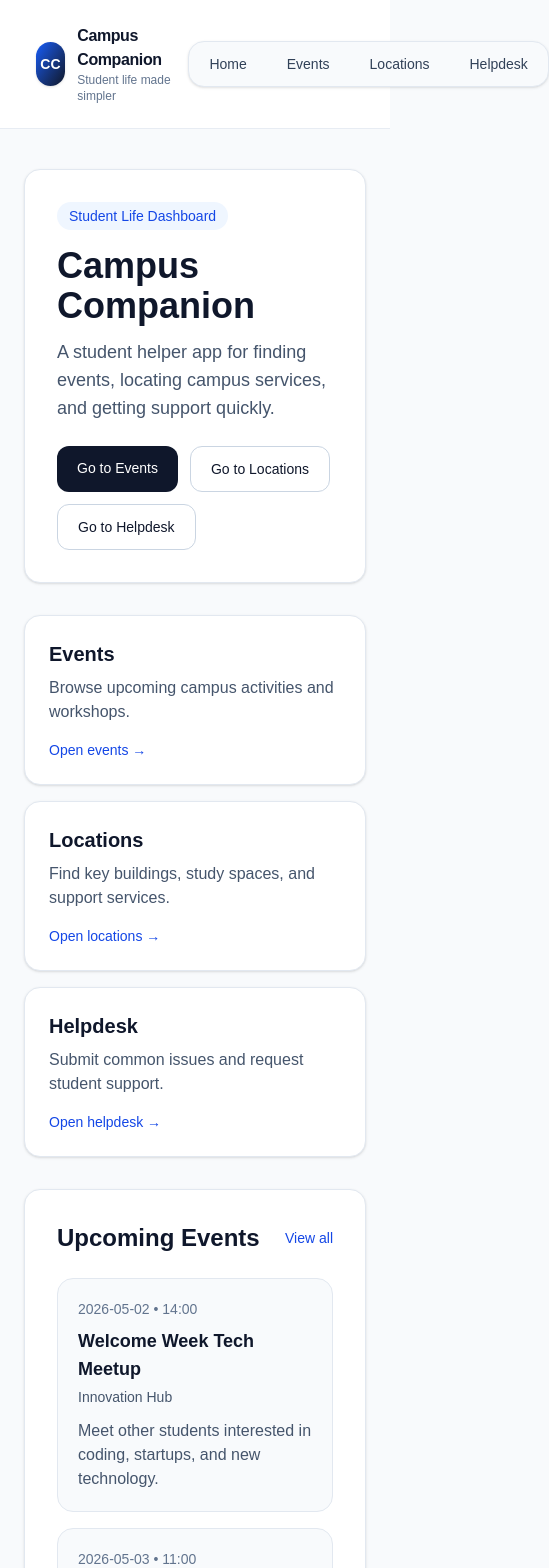
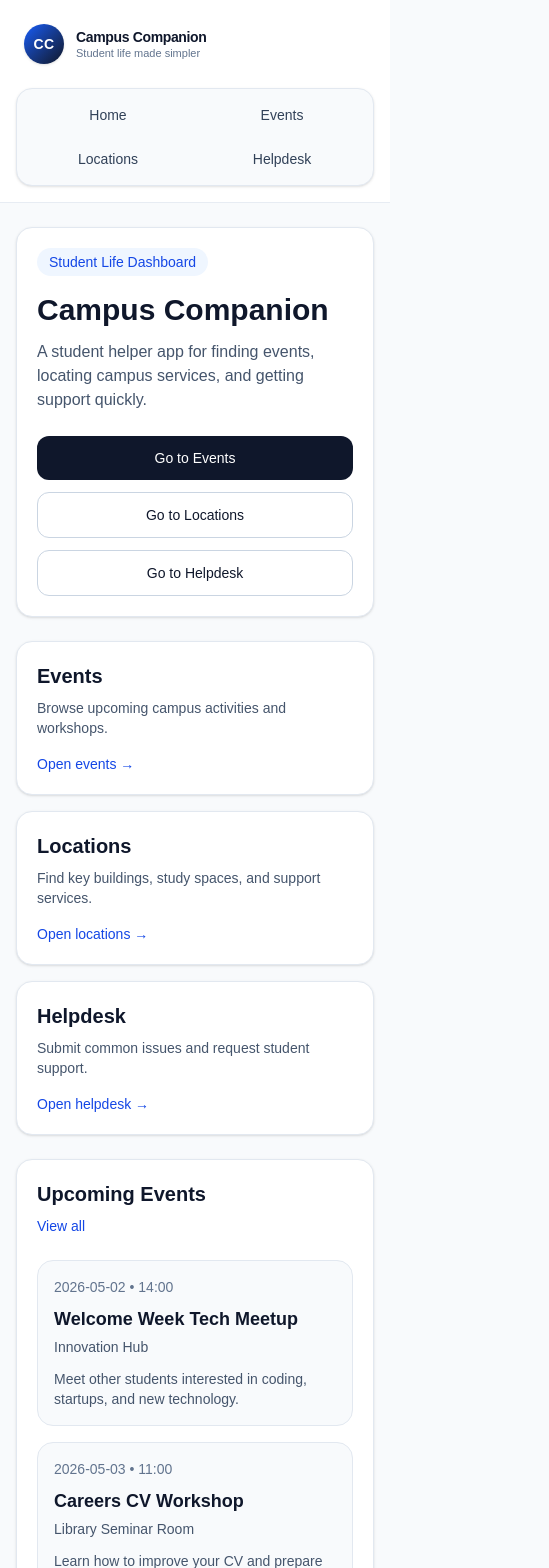
Before and after one commit to MiolesBlues/Campus_Companion, a Next.js app: page / in a window 390 px wide. Shown: the top 1568 px of the page, 549 px wide, since content can reach past the window. Built offline with nearby package versions, Linux system fonts and the light colour scheme.

Commit message:
improve mobile responsiveness across core pages

```diff
--- a/src/app/events/page.tsx
+++ b/src/app/events/page.tsx
@@ -17,20 +17,20 @@ export default function EventsPage() {
   }, [selectedCategory]);
 
   return (
-    <section className="space-y-8">
+    <section className="space-y-6 sm:space-y-8">
       <div className="space-y-3">
         <span className="inline-flex rounded-full bg-blue-50 px-3 py-1 text-sm font-medium text-blue-700">
           What&apos;s Happening
         </span>
         <div>
           <h1 className="text-3xl font-bold text-slate-900">Campus Events</h1>
-          <p className="mt-2 text-slate-600">
+          <p className="mt-2 text-sm text-slate-600 sm:text-base">
             Discover upcoming events, workshops, and activities around campus.
           </p>
         </div>
       </div>
 
-      <div className="rounded-2xl border border-slate-200 bg-white p-6 shadow-sm">
+      <div className="rounded-2xl border border-slate-200 bg-white p-5 shadow-sm sm:p-6">
         <label
           htmlFor="event-category"
           className="mb-2 block text-sm font-medium text-slate-700"
@@ -41,7 +41,7 @@ export default function EventsPage() {
           id="event-category"
           value={selectedCategory}
           onChange={(event) => setSelectedCategory(event.target.value)}
-          className="w-full max-w-sm rounded-xl border border-slate-300 px-4 py-3 text-slate-900 focus:border-slate-500 focus:outline-none"
+          className="w-full rounded-xl border border-slate-300 px-4 py-3 text-slate-900 focus:border-slate-500 focus:outline-none sm:max-w-sm"
         >
           {categories.map((category) => (
             <option key={category} value={category}>
@@ -55,7 +55,7 @@ export default function EventsPage() {
         {filteredEvents.map((event) => (
           <article
             key={event.id}
-            className="rounded-2xl border border-slate-200 bg-white p-6 shadow-sm"
+            className="rounded-2xl border border-slate-200 bg-white p-5 shadow-sm sm:p-6"
           >
             <span className="inline-block rounded-full bg-slate-100 px-3 py-1 text-sm font-medium text-slate-700">
               {event.category}
@@ -71,7 +71,9 @@ export default function EventsPage() {
 
             <p className="mt-1 text-sm text-slate-500">{event.location}</p>
 
-            <p className="mt-4 text-slate-600">{event.description}</p>
+            <p className="mt-4 text-sm text-slate-600 sm:text-base">
+              {event.description}
+            </p>
 
             <div className="mt-4 flex flex-wrap gap-2">
               {event.tags.map((tag) => (
@@ -88,7 +90,7 @@ export default function EventsPage() {
       </div>
 
       {filteredEvents.length === 0 && (
-        <div className="rounded-2xl border border-dashed border-slate-300 bg-white p-8 text-center text-slate-600 shadow-sm">
+        <div className="rounded-2xl border border-dashed border-slate-300 bg-white p-6 text-center text-slate-600 shadow-sm sm:p-8">
           No events found for this category.
         </div>
       )}
--- a/src/app/helpdesk/page.tsx
+++ b/src/app/helpdesk/page.tsx
@@ -18,21 +18,21 @@ export default function HelpdeskPage() {
   };
 
   return (
-    <section className="space-y-8">
+    <section className="space-y-6 sm:space-y-8">
       <div className="space-y-3">
         <span className="inline-flex rounded-full bg-blue-50 px-3 py-1 text-sm font-medium text-blue-700">
           Support Desk
         </span>
         <div>
           <h1 className="text-3xl font-bold text-slate-900">Helpdesk Support</h1>
-          <p className="mt-2 text-slate-600">
+          <p className="mt-2 text-sm text-slate-600 sm:text-base">
             Submit a support request for common campus and student service
             issues.
           </p>
         </div>
       </div>
 
-      <div className="rounded-2xl border border-slate-200 bg-white p-6 shadow-sm">
+      <div className="rounded-2xl border border-slate-200 bg-white p-5 shadow-sm sm:p-6">
         <form className="space-y-5" onSubmit={handleSubmit}>
           <div>
             <label
@@ -105,7 +105,7 @@ export default function HelpdeskPage() {
 
           <button
             type="submit"
-            className="rounded-xl bg-slate-900 px-5 py-3 text-white transition hover:bg-slate-700"
+            className="w-full rounded-xl bg-slate-900 px-5 py-3 text-white transition hover:bg-slate-700 sm:w-auto"
           >
             Submit request
           </button>
@@ -113,7 +113,7 @@ export default function HelpdeskPage() {
       </div>
 
       {submitted && (
-        <div className="rounded-2xl border border-green-200 bg-green-50 p-4 text-green-800 shadow-sm">
+        <div className="rounded-2xl border border-green-200 bg-green-50 p-4 text-sm text-green-800 shadow-sm sm:text-base">
           Your helpdesk request has been submitted successfully.
         </div>
       )}
--- a/src/app/layout.tsx
+++ b/src/app/layout.tsx
@@ -30,32 +30,32 @@ export default function RootLayout({
         </a>
 
         <header className="sticky top-0 z-40 border-b border-slate-200/80 bg-white/90 backdrop-blur-md">
-          <nav className="mx-auto flex max-w-6xl items-center justify-between px-6 py-4">
+          <nav className="mx-auto flex max-w-6xl flex-col gap-4 px-4 py-4 sm:px-6 lg:flex-row lg:items-center lg:justify-between">
             <Link
               href="/"
-              className="flex items-center gap-3 rounded-2xl px-3 py-2 transition hover:bg-slate-100"
+              className="flex w-full items-center gap-3 rounded-2xl px-2 py-2 transition hover:bg-slate-100 lg:w-auto"
             >
-              <div className="flex h-11 w-11 items-center justify-center rounded-full bg-gradient-to-br from-blue-600 to-slate-900 shadow-sm">
+              <div className="flex h-10 w-10 shrink-0 items-center justify-center rounded-full bg-gradient-to-br from-blue-600 to-slate-900 shadow-sm sm:h-11 sm:w-11">
                 <span className="text-sm font-semibold tracking-wide text-white">
                   CC
                 </span>
               </div>
-              <div className="leading-tight">
-                <p className="text-base font-semibold tracking-tight text-slate-900">
+              <div className="min-w-0 leading-tight">
+                <p className="text-sm font-semibold tracking-tight text-slate-900 sm:text-base">
                   Campus Companion
                 </p>
-                <p className="text-xs text-slate-500">
+                <p className="text-[11px] text-slate-500 sm:text-xs">
                   Student life made simpler
                 </p>
               </div>
             </Link>
 
-            <div className="flex items-center gap-2 rounded-2xl border border-slate-200 bg-slate-50 p-1 shadow-sm">
+            <div className="grid w-full grid-cols-2 gap-2 rounded-2xl border border-slate-200 bg-slate-50 p-2 shadow-sm sm:grid-cols-4 lg:w-auto lg:flex lg:items-center lg:gap-2 lg:p-1">
               {navLinks.map((link) => (
                 <Link
                   key={link.href}
                   href={link.href}
-                  className="rounded-xl px-4 py-2 text-sm font-medium text-slate-700 transition hover:bg-white hover:text-slate-900 hover:shadow-sm focus:outline-none focus:ring-2 focus:ring-blue-300"
+                  className="rounded-xl px-3 py-2 text-center text-sm font-medium text-slate-700 transition hover:bg-white hover:text-slate-900 hover:shadow-sm focus:outline-none focus:ring-2 focus:ring-blue-300 sm:px-4"
                 >
                   {link.label}
                 </Link>
@@ -66,7 +66,7 @@ export default function RootLayout({
 
         <main
           id="main-content"
-          className="mx-auto min-h-screen max-w-6xl px-6 py-10"
+          className="mx-auto min-h-screen max-w-6xl px-4 py-6 sm:px-6 sm:py-8 lg:py-10"
         >
           {children}
         </main>
--- a/src/app/locations/page.tsx
+++ b/src/app/locations/page.tsx
@@ -2,7 +2,7 @@ import locations from "@/data/locations.json";
 
 export default function LocationsPage() {
   return (
-    <section className="space-y-8">
+    <section className="space-y-6 sm:space-y-8">
       <div className="space-y-3">
         <span className="inline-flex rounded-full bg-blue-50 px-3 py-1 text-sm font-medium text-blue-700">
           Find Your Way
@@ -11,7 +11,7 @@ export default function LocationsPage() {
           <h1 className="text-3xl font-bold text-slate-900">
             Campus Locations
           </h1>
-          <p className="mt-2 text-slate-600">
+          <p className="mt-2 text-sm text-slate-600 sm:text-base">
             Find important campus spaces, support centres, and study areas.
           </p>
         </div>
@@ -21,7 +21,7 @@ export default function LocationsPage() {
         {locations.map((location) => (
           <article
             key={location.id}
-            className="rounded-2xl border border-slate-200 bg-white p-6 shadow-sm"
+            className="rounded-2xl border border-slate-200 bg-white p-5 shadow-sm sm:p-6"
           >
             <span className="inline-block rounded-full bg-slate-100 px-3 py-1 text-sm font-medium text-slate-700">
               {location.type}
@@ -31,7 +31,9 @@ export default function LocationsPage() {
               {location.name}
             </h2>
 
-            <p className="mt-3 text-slate-600">{location.description}</p>
+            <p className="mt-3 text-sm text-slate-600 sm:text-base">
+              {location.description}
+            </p>
 
             <div className="mt-4 space-y-2 text-sm text-slate-500">
               <p>
--- a/src/app/page.tsx
+++ b/src/app/page.tsx
@@ -5,35 +5,35 @@ export default function Home() {
   const upcomingEvents = events.slice(0, 2);
 
   return (
-    <section className="space-y-8">
-      <div className="rounded-2xl border border-slate-200 bg-white p-8 shadow-sm">
+    <section className="space-y-6 sm:space-y-8">
+      <div className="rounded-2xl border border-slate-200 bg-white p-5 shadow-sm sm:p-8">
         <span className="inline-flex rounded-full bg-blue-50 px-3 py-1 text-sm font-medium text-blue-700">
           Student Life Dashboard
         </span>
-        <h1 className="mt-4 text-4xl font-bold text-slate-900">
+        <h1 className="mt-4 text-3xl font-bold text-slate-900 sm:text-4xl">
           Campus Companion
         </h1>
-        <p className="mt-3 max-w-2xl text-lg text-slate-600">
+        <p className="mt-3 max-w-2xl text-base text-slate-600 sm:text-lg">
           A student helper app for finding events, locating campus services,
           and getting support quickly.
         </p>
 
-        <div className="mt-6 flex flex-wrap gap-3">
+        <div className="mt-6 flex flex-col gap-3 sm:flex-row sm:flex-wrap">
           <Link
             href="/events"
-            className="rounded-xl bg-slate-900 px-5 py-3 text-sm font-medium text-white transition hover:bg-slate-700"
+            className="rounded-xl bg-slate-900 px-5 py-3 text-center text-sm font-medium text-white transition hover:bg-slate-700"
           >
             Go to Events
           </Link>
           <Link
             href="/locations"
-            className="rounded-xl border border-slate-300 bg-white px-5 py-3 text-sm font-medium text-slate-900 transition hover:border-slate-400 hover:bg-slate-50"
+            className="rounded-xl border border-slate-300 bg-white px-5 py-3 text-center text-sm font-medium text-slate-900 transition hover:border-slate-400 hover:bg-slate-50"
           >
             Go to Locations
           </Link>
           <Link
             href="/helpdesk"
-            className="rounded-xl border border-slate-300 bg-white px-5 py-3 text-sm font-medium text-slate-900 transition hover:border-slate-400 hover:bg-slate-50"
+            className="rounded-xl border border-slate-300 bg-white px-5 py-3 text-center text-sm font-medium text-slate-900 transition hover:border-slate-400 hover:bg-slate-50"
           >
             Go to Helpdesk
           </Link>
@@ -43,10 +43,10 @@ export default function Home() {
       <div className="grid gap-4 md:grid-cols-3">
         <Link
           href="/events"
-          className="rounded-2xl border border-slate-200 bg-white p-6 shadow-sm transition hover:-translate-y-1 hover:border-slate-300 hover:shadow-md focus:outline-none focus:ring-2 focus:ring-blue-300"
+          className="rounded-2xl border border-slate-200 bg-white p-5 shadow-sm transition hover:-translate-y-1 hover:border-slate-300 hover:shadow-md focus:outline-none focus:ring-2 focus:ring-blue-300 sm:p-6"
         >
           <h2 className="text-xl font-semibold text-slate-900">Events</h2>
-          <p className="mt-2 text-slate-600">
+          <p className="mt-2 text-sm text-slate-600 sm:text-base">
             Browse upcoming campus activities and workshops.
           </p>
           <p className="mt-4 text-sm font-medium text-blue-700">Open events →</p>
@@ -54,10 +54,10 @@ export default function Home() {
 
         <Link
           href="/locations"
-          className="rounded-2xl border border-slate-200 bg-white p-6 shadow-sm transition hover:-translate-y-1 hover:border-slate-300 hover:shadow-md focus:outline-none focus:ring-2 focus:ring-blue-300"
+          className="rounded-2xl border border-slate-200 bg-white p-5 shadow-sm transition hover:-translate-y-1 hover:border-slate-300 hover:shadow-md focus:outline-none focus:ring-2 focus:ring-blue-300 sm:p-6"
         >
           <h2 className="text-xl font-semibold text-slate-900">Locations</h2>
-          <p className="mt-2 text-slate-600">
+          <p className="mt-2 text-sm text-slate-600 sm:text-base">
             Find key buildings, study spaces, and support services.
           </p>
           <p className="mt-4 text-sm font-medium text-blue-700">
@@ -67,19 +67,19 @@ export default function Home() {
 
         <Link
           href="/helpdesk"
-          className="rounded-2xl border border-slate-200 bg-white p-6 shadow-sm transition hover:-translate-y-1 hover:border-slate-300 hover:shadow-md focus:outline-none focus:ring-2 focus:ring-blue-300"
+          className="rounded-2xl border border-slate-200 bg-white p-5 shadow-sm transition hover:-translate-y-1 hover:border-slate-300 hover:shadow-md focus:outline-none focus:ring-2 focus:ring-blue-300 sm:p-6"
         >
           <h2 className="text-xl font-semibold text-slate-900">Helpdesk</h2>
-          <p className="mt-2 text-slate-600">
+          <p className="mt-2 text-sm text-slate-600 sm:text-base">
             Submit common issues and request student support.
           </p>
           <p className="mt-4 text-sm font-medium text-blue-700">Open helpdesk →</p>
         </Link>
       </div>
 
-      <div className="rounded-2xl border border-slate-200 bg-white p-8 shadow-sm">
-        <div className="flex items-center justify-between">
-          <h2 className="text-2xl font-semibold text-slate-900">
+      <div className="rounded-2xl border border-slate-200 bg-white p-5 shadow-sm sm:p-8">
+        <div className="flex flex-col gap-2 sm:flex-row sm:items-center sm:justify-between">
+          <h2 className="text-xl font-semibold text-slate-900 sm:text-2xl">
             Upcoming Events
           </h2>
           <Link
@@ -94,7 +94,7 @@ export default function Home() {
           {upcomingEvents.map((event) => (
             <article
               key={event.id}
-              className="rounded-2xl border border-slate-200 bg-slate-50 p-5"
+              className="rounded-2xl border border-slate-200 bg-slate-50 p-4 sm:p-5"
             >
               <p className="text-sm font-medium text-slate-500">
                 {event.date} • {event.time}
@@ -103,7 +103,9 @@ export default function Home() {
                 {event.title}
               </h3>
               <p className="mt-1 text-sm text-slate-600">{event.location}</p>
-              <p className="mt-3 text-slate-600">{event.description}</p>
+              <p className="mt-3 text-sm text-slate-600 sm:text-base">
+                {event.description}
+              </p>
             </article>
           ))}
         </div>
```
